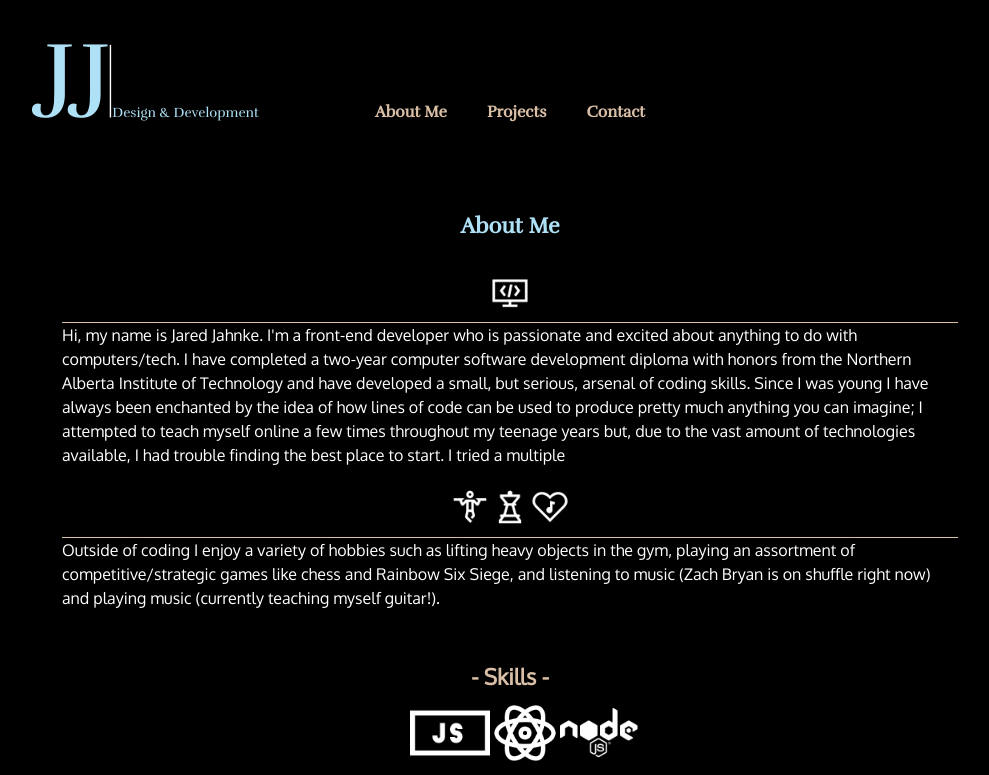
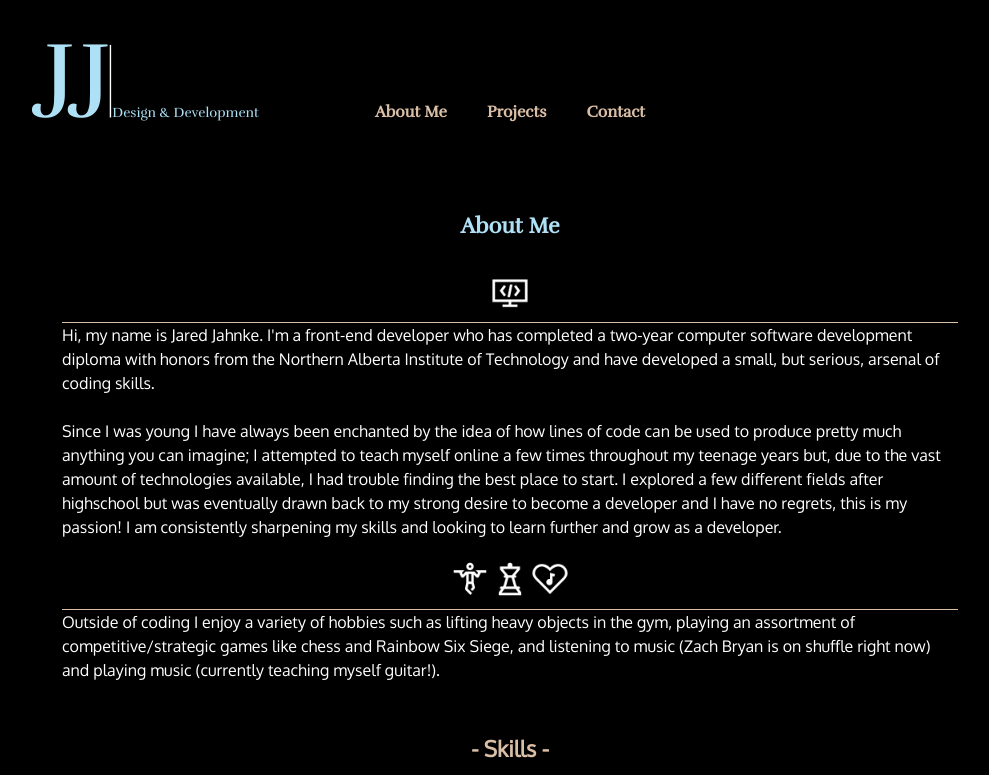
Before and after one commit to JaredJ13/jj-design---development, a React (Vite) app in the folder jj-design-and-development/: page / in a window 1280 px wide. Shown: the top 775 px of the page, without its empty margins (130-1119 px from the left). Built offline with nearby package versions, Linux system fonts and the light colour scheme.

Commit message:
Modified personal write ups

```diff
--- a/jj-design-and-development/src/components/AboutMe.jsx
+++ b/jj-design-and-development/src/components/AboutMe.jsx
@@ -43,7 +43,7 @@ export default function AboutMe() {
                     <AboutIcon src={ProgrammingIcon} alt='Desktop monitor with coding icon' />
                     <AboutParagraph>
                         <p>
-                            Hi, my name is Jared Jahnke. I'm a front-end developer who is passionate and excited about anything to do with computers/tech. I have completed a two-year computer software development diploma with honors from the Northern Alberta Institute of Technology and have developed a small, but serious, arsenal of coding skills. Since I was young I have always been enchanted by the idea of how lines of code can be used to produce pretty much anything you can imagine; I attempted to teach myself online a few times throughout my teenage years but, due to the vast amount of technologies available, I had trouble finding the best place to start. I tried a multiple
+                            Hi, my name is Jared Jahnke. I'm a front-end developer who has completed a two-year computer software development diploma with honors from the Northern Alberta Institute of Technology and have developed a small, but serious, arsenal of coding skills.<br /><br /> Since I was young I have always been enchanted by the idea of how lines of code can be used to produce pretty much anything you can imagine; I attempted to teach myself online a few times throughout my teenage years but, due to the vast amount of technologies available, I had trouble finding the best place to start. I explored a few different fields after highschool but was eventually drawn back to my strong desire to become a developer and I have no regrets, this is my passion! I am consistently sharpening my skills and looking to learn further and grow as a developer.
                         </p>
                     </AboutParagraph>
                     <Flex>
```
